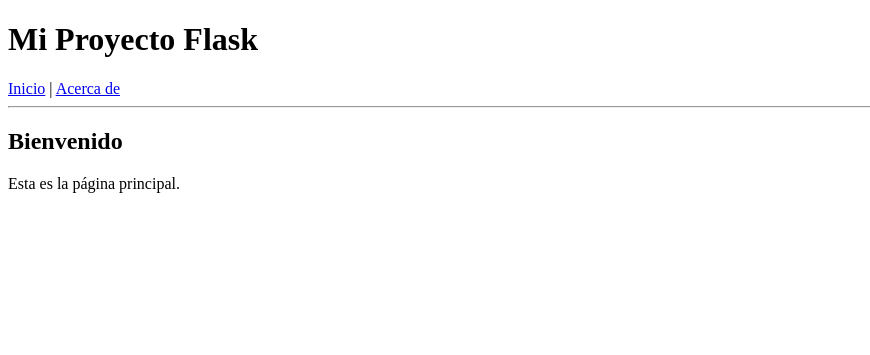
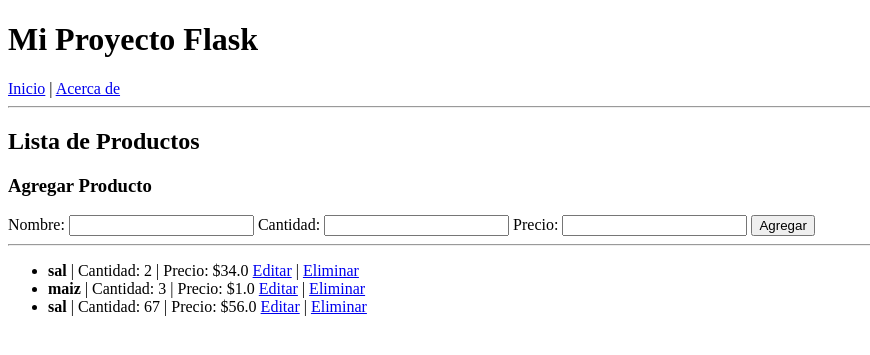
Before and after one commit to Marcotd24/mi_proyecto_flask, a Flask app: page / in a window 1280 px wide. Shown: the top 355 px of the page, without its empty margins (0-870 px from the left). Run offline with Flask 3, Linux system fonts and the light colour scheme; data comes from the database, SQL or seed files in the repository; both versions use the stored data as it was after the commit.

Commit message:
Subiendo proyecto Flask CRUD

```diff
--- a/app.py
+++ b/app.py
@@ -1,14 +1,159 @@
-from flask import Flask, render_template
+import sqlite3
+from flask import Flask, render_template, request, redirect
 
 app = Flask(__name__)
 
-@app.route("/")
+# ----------------------------------
+# CLASE PRODUCTO (POO)
+# ----------------------------------
+class Producto:
+    def __init__(self, id, nombre, cantidad, precio):
+        self.id = id
+        self.nombre = nombre
+        self.cantidad = cantidad
+        self.precio = precio
+
+    def __str__(self):
+        return f"{self.nombre} - {self.cantidad} - {self.precio}"
+
+
+# ----------------------------------
+# CREAR TABLA SQLITE
+# ----------------------------------
+def crear_tabla():
+    conn = sqlite3.connect('inventario.db')
+    cursor = conn.cursor()
+
+    cursor.execute('''
+        CREATE TABLE IF NOT EXISTS productos (
+            id INTEGER PRIMARY KEY AUTOINCREMENT,
+            nombre TEXT NOT NULL,
+            cantidad INTEGER NOT NULL,
+            precio REAL NOT NULL
+        )
+    ''')
+
+    conn.commit()
+    conn.close()
+
+crear_tabla()
+
+
+# ----------------------------------
+# MOSTRAR PRODUCTOS (READ)
+# ----------------------------------
+@app.route('/')
 def inicio():
-    return render_template("index.html")
+    conn = sqlite3.connect('inventario.db')
+    conn.row_factory = sqlite3.Row
+    filas = conn.execute('SELECT * FROM productos').fetchall()
+    conn.close()
 
+    # COLECCIÓN (LISTA)
+    productos = []
+
+    for fila in filas:
+        producto = Producto(
+            fila['id'],
+            fila['nombre'],
+            fila['cantidad'],
+            fila['precio']
+        )
+        productos.append(producto)
+
+    return render_template('index.html', productos=productos)
+
+
+# ----------------------------------
+# AGREGAR PRODUCTO (CREATE)
+# ----------------------------------
+@app.route('/agregar', methods=['POST'])
+def agregar():
+    nombre = request.form['nombre']
+    cantidad = request.form['cantidad']
+    precio = request.form['precio']
+
+    conn = sqlite3.connect('inventario.db')
+    cursor = conn.cursor()
+
+    cursor.execute(
+        'INSERT INTO productos (nombre, cantidad, precio) VALUES (?, ?, ?)',
+        (nombre, cantidad, precio)
+    )
+
+    conn.commit()
+    conn.close()
+
+    return redirect('/')
+
+
+# ----------------------------------
+# ELIMINAR PRODUCTO (DELETE)
+# ----------------------------------
+@app.route('/eliminar/<int:id>')
+def eliminar(id):
+    conn = sqlite3.connect('inventario.db')
+    cursor = conn.cursor()
+
+    cursor.execute('DELETE FROM productos WHERE id = ?', (id,))
+
+    conn.commit()
+    conn.close()
+
+    return redirect('/')
+
+
+# ----------------------------------
+# FORMULARIO EDITAR
+# ----------------------------------
+@app.route('/editar/<int:id>')
+def editar_form(id):
+    conn = sqlite3.connect('inventario.db')
+    conn.row_factory = sqlite3.Row
+    fila = conn.execute('SELECT * FROM productos WHERE id = ?', (id,)).fetchone()
+    conn.close()
+
+    producto = Producto(
+        fila['id'],
+        fila['nombre'],
+        fila['cantidad'],
+        fila['precio']
+    )
+
+    return render_template('editar.html', producto=producto)
+
+
+# ----------------------------------
+# ACTUALIZAR PRODUCTO (UPDATE)
+# ----------------------------------
+@app.route('/actualizar/<int:id>', methods=['POST'])
+def actualizar(id):
+    nombre = request.form['nombre']
+    cantidad = request.form['cantidad']
+    precio = request.form['precio']
+
+    conn = sqlite3.connect('inventario.db')
+    cursor = conn.cursor()
+
+    cursor.execute('''
+        UPDATE productos
+        SET nombre = ?, cantidad = ?, precio = ?
+        WHERE id = ?
+    ''', (nombre, cantidad, precio, id))
+
+    conn.commit()
+    conn.close()
+
+    return redirect('/')
+
+
+# ----------------------------------
+# ABOUT
+# ----------------------------------
 @app.route("/about")
 def about():
     return render_template("about.html")
 
+
 if __name__ == "__main__":
     app.run(debug=True)
--- a/templates/index.html
+++ b/templates/index.html
@@ -1,6 +1,43 @@
 {% extends "base.html" %}
 
 {% block content %}
-<h2>Bienvenido</h2>
-<p>Esta es la página principal.</p>
+<h2>Lista de Productos</h2>
+
+<h3>Agregar Producto</h3>
+
+<form action="/agregar" method="POST">
+    <label>Nombre:</label>
+    <input type="text" name="nombre" required>
+
+    <label>Cantidad:</label>
+    <input type="number" name="cantidad" required>
+
+    <label>Precio:</label>
+    <input type="number" step="0.01" name="precio" required>
+
+    <button type="submit">Agregar</button>
+</form>
+
+<hr>
+
+{% if productos %}
+    <ul>
+        {% for producto in productos %}
+            <li>
+                <strong>{{ producto.nombre }}</strong> |
+                Cantidad: {{ producto.cantidad }} |
+                Precio: ${{ producto.precio }}
+
+                <a href="/editar/{{ producto.id }}">Editar</a> |
+                <a href="/eliminar/{{ producto.id }}"
+                   onclick="return confirm('¿Seguro que deseas eliminar este producto?')">
+                   Eliminar
+                </a>
+            </li>
+        {% endfor %}
+    </ul>
+{% else %}
+    <p>No hay productos aún.</p>
+{% endif %}
+
 {% endblock %}
```
Also changed, not shown: templates/templates/editar.html (added, +19 -0 lines), inventario.db (added).
